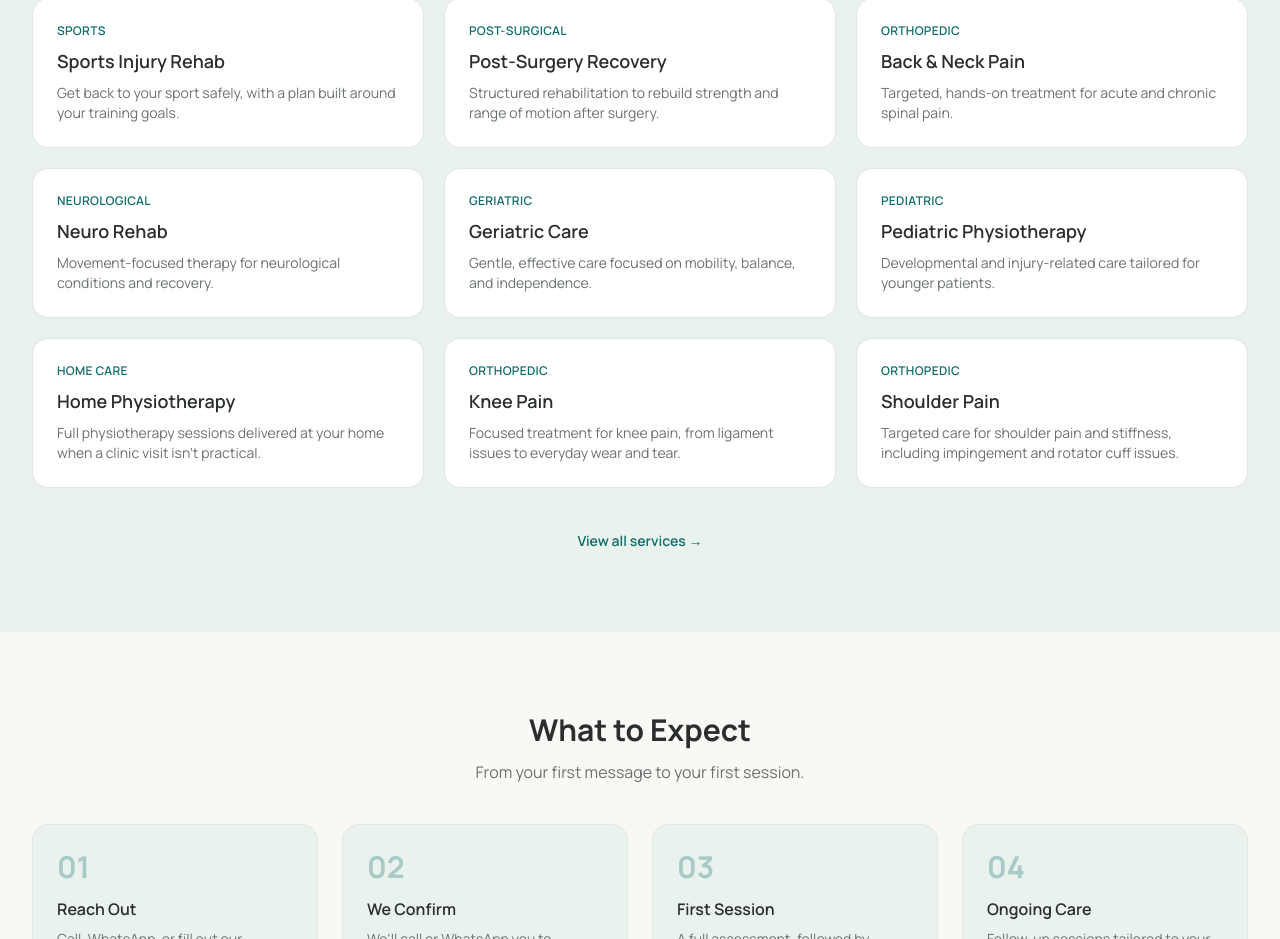
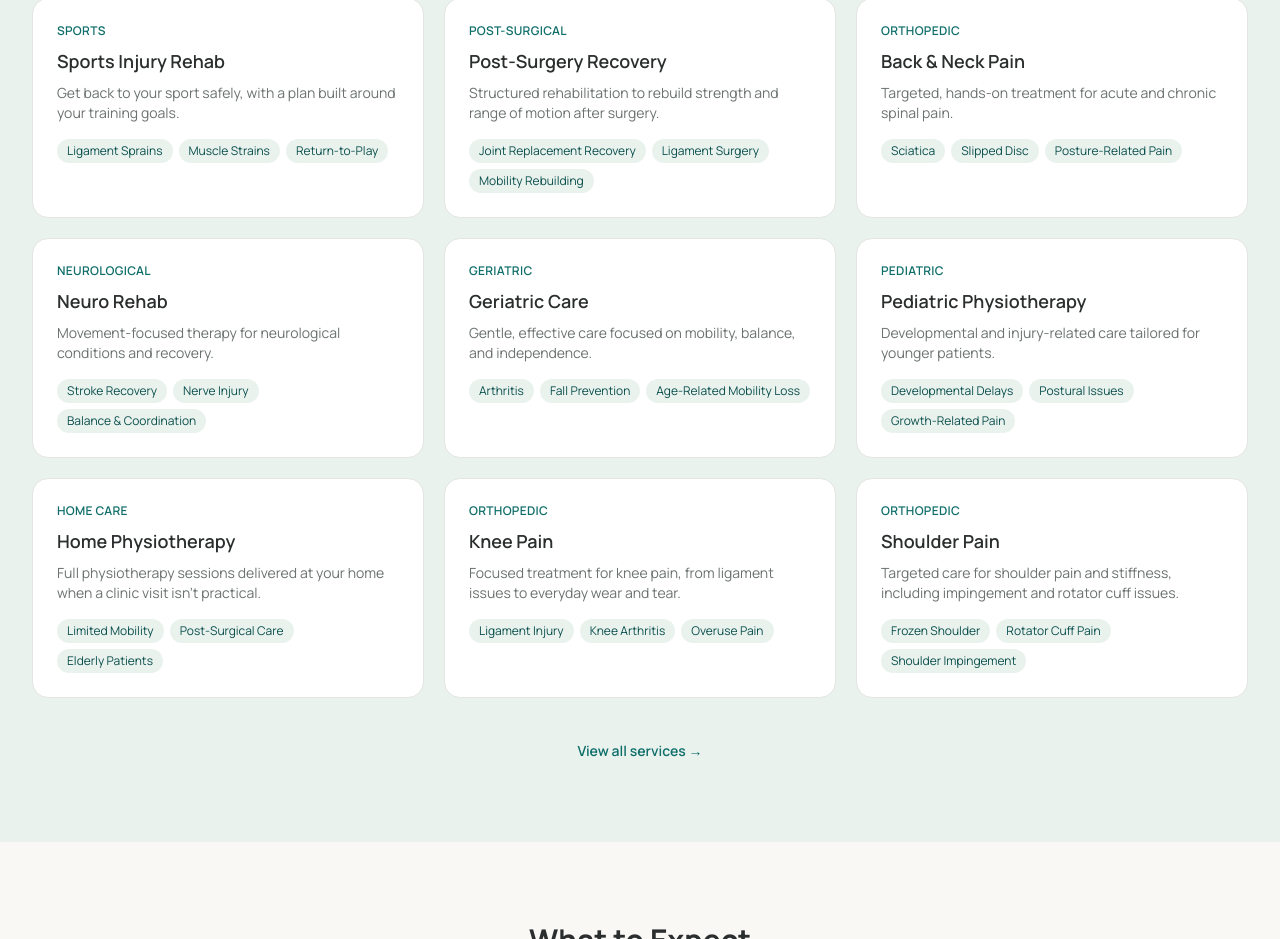
Before and after one commit to prthm412/clinic-website, a Next.js app: page / in a window 1280 px wide. Shown: the part 1699-2638 px from the top of the page. Built offline with nearby package versions, Linux system fonts and the light colour scheme.

Commit message:
Condition tags in services Home and its page

```diff
--- a/app/services/page.tsx
+++ b/app/services/page.tsx
@@ -35,6 +35,16 @@ export default function ServicesPage() {
                 <span className="text-primary">Who it&apos;s for:</span>{" "}
                 {service.who}
               </p>
+              <div className="mt-4 flex flex-wrap gap-2">
+                {service.tags.map((tag) => (
+                  <span
+                    key={tag}
+                    className="rounded-full bg-bg-alt px-3 py-1 text-xs font-medium text-primary-dark"
+                  >
+                    {tag}
+                  </span>
+                ))}
+              </div>
             </div>
           ))}
         </div>
--- a/components/ServiceCard.tsx
+++ b/components/ServiceCard.tsx
@@ -14,6 +14,16 @@ export default function ServiceCard({ service }: { service: Service }) {
         {service.name}
       </h3>
       <p className="mt-2 text-sm text-muted">{service.homeDesc}</p>
+      <div className="mt-4 flex flex-wrap gap-1.5">
+        {service.tags.map((tag) => (
+          <span
+            key={tag}
+            className="rounded-full bg-bg-alt px-2.5 py-1 text-xs text-primary-dark"
+          >
+            {tag}
+          </span>
+        ))}
+      </div>
     </Link>
   );
 }
--- a/content/services.ts
+++ b/content/services.ts
@@ -5,6 +5,7 @@ export type Service = {
   homeDesc: string; // short, for the home page grid
   desc: string; // longer, for the services page
   who: string;
+  tags: string[];
 };
 
 export const services: Service[] = [
@@ -16,6 +17,7 @@ export const services: Service[] = [
       "Get back to your sport safely, with a plan built around your training goals.",
     desc: "Rehabilitation programs built around your sport, from acute injury through to full return-to-play.",
     who: "Athletes and active individuals recovering from strains, sprains, or overuse injuries.",
+    tags: ["Ligament Sprains", "Muscle Strains", "Return-to-Play"],
   },
   {
     slug: "post-surgery-recovery",
@@ -25,6 +27,7 @@ export const services: Service[] = [
       "Structured rehabilitation to rebuild strength and range of motion after surgery.",
     desc: "Structured, staged rehabilitation to safely rebuild strength, mobility, and confidence after surgery.",
     who: "Anyone recovering from orthopedic, ligament, or joint replacement surgery.",
+    tags: ["Joint Replacement Recovery", "Ligament Surgery", "Mobility Rebuilding"],
   },
   {
     slug: "back-neck-pain",
@@ -33,6 +36,7 @@ export const services: Service[] = [
     homeDesc: "Targeted, hands-on treatment for acute and chronic spinal pain.",
     desc: "Hands-on treatment and targeted exercise for acute and chronic spinal pain, posture issues, and joint stiffness.",
     who: "Anyone with ongoing back, neck, or joint pain affecting daily life.",
+    tags: ["Sciatica", "Slipped Disc", "Posture-Related Pain"],
   },
   {
     slug: "neuro-rehab",
@@ -41,6 +45,7 @@ export const services: Service[] = [
     homeDesc: "Movement-focused therapy for neurological conditions and recovery.",
     desc: "Movement-focused therapy to rebuild function after stroke, nerve injury, or neurological conditions.",
     who: "Patients recovering from stroke, nerve damage, or living with a neurological condition.",
+    tags: ["Stroke Recovery", "Nerve Injury", "Balance & Coordination"],
   },
   {
     slug: "geriatric-care",
@@ -49,6 +54,7 @@ export const services: Service[] = [
     homeDesc: "Gentle, effective care focused on mobility, balance, and independence.",
     desc: "Gentle, effective therapy focused on mobility, balance, fall prevention, and independence.",
     who: "Older adults managing arthritis, balance concerns, or general mobility decline.",
+    tags: ["Arthritis", "Fall Prevention", "Age-Related Mobility Loss"],
   },
   {
     slug: "pediatric-physiotherapy",
@@ -58,6 +64,7 @@ export const services: Service[] = [
       "Developmental and injury-related care tailored for younger patients.",
     desc: "Developmental and injury-related physiotherapy tailored to younger patients, in a comfortable setting.",
     who: "Children with developmental delays, injuries, or postural concerns.",
+    tags: ["Developmental Delays", "Postural Issues", "Growth-Related Pain"],
   },
   {
     slug: "home-physiotherapy",
@@ -66,6 +73,7 @@ export const services: Service[] = [
     homeDesc: "Full physiotherapy sessions delivered at your home when a clinic visit isn't practical.",
     desc: "The same hands-on assessment and treatment you'd get in-clinic, brought to your home for patients who can't travel easily.",
     who: "Patients with limited mobility, post-surgical patients early in recovery, or anyone who prefers home-based care.",
+    tags: ["Limited Mobility", "Post-Surgical Care", "Elderly Patients"],
   },
   {
     slug: "knee-pain",
@@ -74,6 +82,7 @@ export const services: Service[] = [
     homeDesc: "Focused treatment for knee pain, from ligament issues to everyday wear and tear.",
     desc: "Assessment and hands-on treatment for knee pain arising from injury, arthritis, or overuse, paired with a strengthening plan.",
     who: "Anyone with persistent or recent-onset knee pain affecting movement or daily activity.",
+    tags: ["Ligament Injury", "Knee Arthritis", "Overuse Pain"],
   },
   {
     slug: "shoulder-pain",
@@ -82,5 +91,6 @@ export const services: Service[] = [
     homeDesc: "Targeted care for shoulder pain and stiffness, including impingement and rotator cuff issues.",
     desc: "Hands-on treatment and guided exercise for shoulder pain, stiffness, and impingement, aimed at restoring full pain-free movement.",
     who: "Anyone with shoulder pain, reduced range of motion, or a recurring shoulder injury.",
+    tags: ["Frozen Shoulder", "Rotator Cuff Pain", "Shoulder Impingement"],
   },
 ];
```
